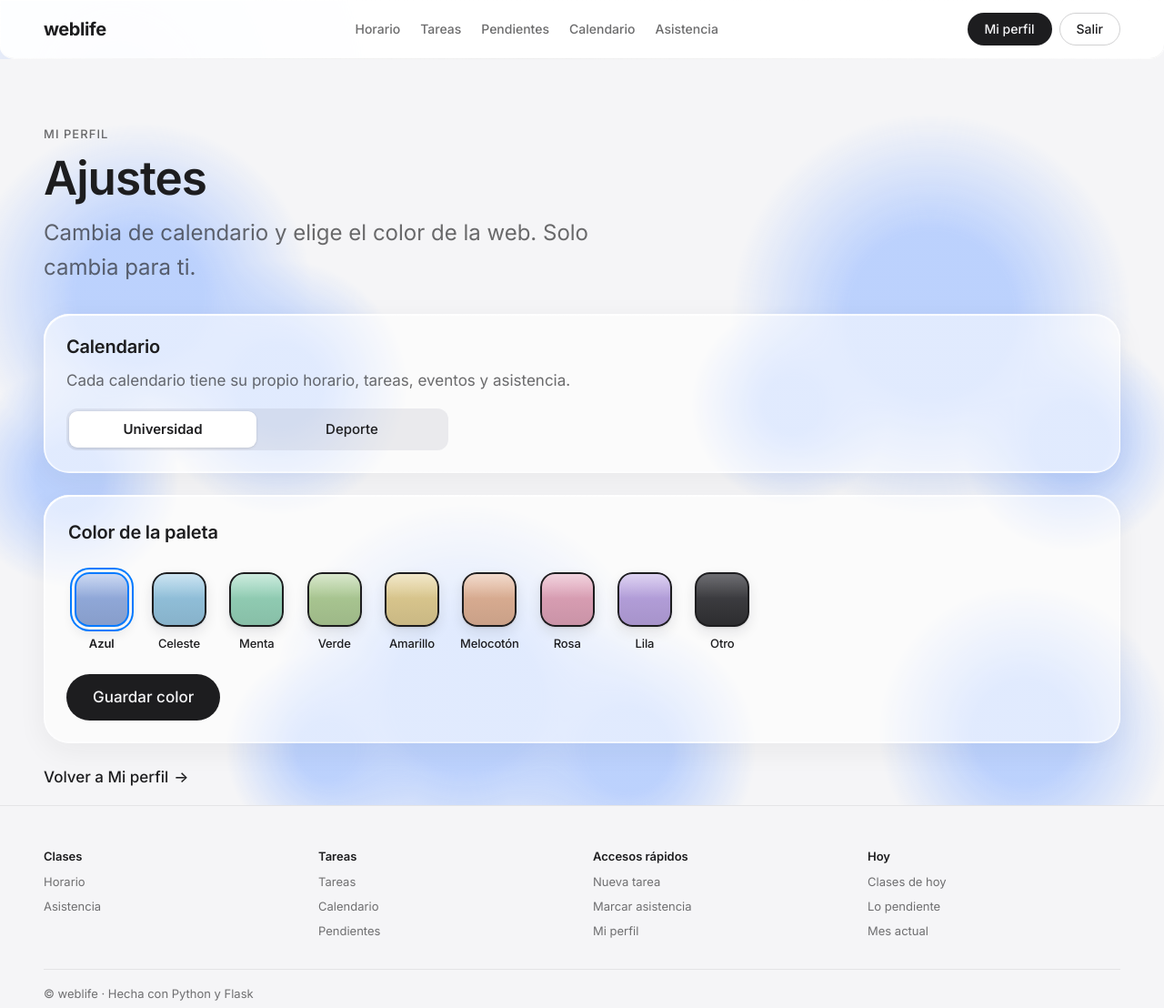
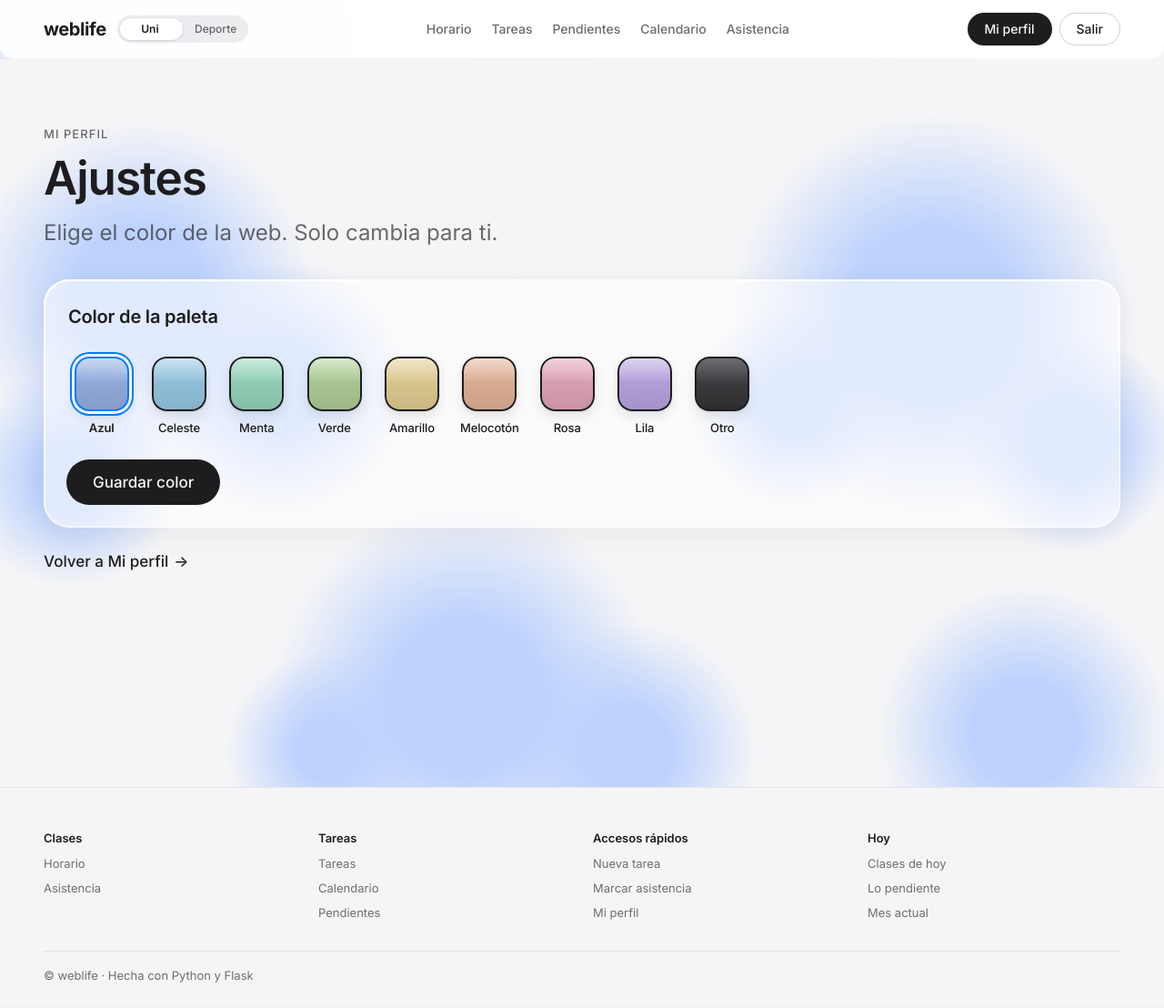
Before and after one commit to Sebasmonsalve00/weblife, a Flask app: page /perfil/ajustes in a window 1280 px wide. Shown: the top 1108 px of the page at 91% size. After the commit the page ends 1080 px from the top, so only its background shows below. Run offline with Flask 3, Linux system fonts and the light colour scheme; the visitor is signed in with stand-in values (Sample User, id 1); data comes from the database, SQL or seed files in the repository.

Commit message:
Interruptor Universidad / Deporte en el header en vez de en Ajustes
Co-Authored-By: Claude Opus 5.5 (1M context) <noreply@anthropic.com>
Claude-Session: https://claude.ai/code/session_01Nu1qxKdyMEdqRTG6SwGY33

```diff
--- a/app.py
+++ b/app.py
@@ -422,13 +422,17 @@ def perfil():
 
 @app.route("/perfil/modo", methods=["POST"])
 def cambiar_modo():
-    """Cambia de calendario: Universidad o Deporte. Cada uno tiene sus propios datos."""
+    """Cambia de calendario: Universidad o Deporte (el interruptor del header). Cada uno tiene sus propios datos."""
     modo = request.form.get("modo")
     if modo in MODOS:
         modificar("UPDATE usuarios SET modo = ? WHERE id = ?", (modo, mi_cuenta()))
         session["modo"] = modo
         flash(contenido.MENSAJES["modo_" + modo])
-    return redirect(url_for("ajustes"))
+    # Volvemos a la página donde estabas (solo rutas de esta web, nunca otra)
+    volver = request.form.get("volver", "")
+    if not volver.startswith("/") or volver.startswith("//"):
+        volver = url_for("inicio")
+    return redirect(volver)
 
 
 @app.route("/perfil/ajustes", methods=["GET", "POST"])
--- a/contenido.py
+++ b/contenido.py
@@ -179,7 +179,7 @@ PERFIL = {
     "avances_titulo": "Mis avances",
     "avances_texto": "Mira tu asistencia y las tareas que has cumplido.",
     "ajustes_titulo": "Ajustes",
-    "ajustes_texto": "Cambia de calendario (Universidad o Deporte) y elige el color de la web.",
+    "ajustes_texto": "Elige el color de la web.",
 }
 
 # ---- Página "Mis avances" ----
--- a/static/app.js
+++ b/static/app.js
@@ -4,6 +4,7 @@
 //  2. Menú móvil (abrir/cerrar con X, Escape o al hacer clic)
 //  3. Animaciones al hacer scroll (.reveal)
 //  4. Validación en vivo de los formularios
+//  5. Interruptor Universidad / Deporte del header
 //  Los tiempos vienen de config_diseno.py (window.WEBLIFE).
 // ============================================================
 
@@ -142,5 +143,21 @@
     prepararFormularios(raiz);
   };
   preparar(document);
+
+  // ---------- 5. Interruptor Universidad / Deporte ----------
+  // La bolita se desliza primero y luego se envía el cambio. Volvemos a la página
+  // que estás viendo (con el scroll continuo la dirección puede haber cambiado).
+  var formModo = document.getElementById("form-modo");
+  if (formModo) {
+    formModo.addEventListener("submit", function (e) {
+      e.preventDefault();
+      formModo.volver.value = location.pathname;
+      var interruptor = formModo.querySelector(".interruptor-modo");
+      interruptor.setAttribute("aria-checked", interruptor.getAttribute("aria-checked") === "true" ? "false" : "true");
+      interruptor.disabled = true;
+      setTimeout(function () { formModo.submit(); }, sinMovimiento ? 0 : 220);
+    });
+  }
+
   window.Weblife = { preparar: preparar };
 })();
--- a/static/estilo.css
+++ b/static/estilo.css
@@ -217,6 +217,29 @@ h3 { font-size: 1.125rem; font-weight: 600; }
   .nav-enlaces { display: flex; gap: 2px; }
   .nav-acciones { display: flex; }
 }
+
+/* Logo + interruptor Universidad / Deporte, juntos a la izquierda */
+.nav-marca { display: flex; align-items: center; gap: 12px; }
+/* Interruptor: píldora gris (como los segmentos) con una bolita blanca que se desliza */
+.interruptor-modo {
+  position: relative; display: inline-grid; grid-template-columns: 1fr 1fr;
+  height: 30px; padding: 3px; border: none; border-radius: 999px;
+  background: rgba(118, 118, 128, 0.12);
+  font: inherit; font-size: 12px; font-weight: 500; color: var(--texto-secundario);
+  cursor: pointer;
+}
+.interruptor-modo:focus-visible { outline: 2px solid var(--color-texto); outline-offset: 2px; }
+.interruptor-bola {
+  position: absolute; top: 3px; bottom: 3px; left: 3px; width: calc(50% - 3px);
+  border-radius: 999px; background: #FFFFFF;
+  box-shadow: 0 1px 3px rgba(29, 29, 31, 0.12), 0 0 0 0.5px rgba(29, 29, 31, 0.04);
+  transition: transform 220ms var(--easing);
+}
+.interruptor-modo[aria-checked="true"] .interruptor-bola { transform: translateX(100%); }
+.interruptor-op { position: relative; display: flex; align-items: center; justify-content: center; padding: 0 10px; transition: color 200ms ease; }
+.interruptor-modo[aria-checked="false"] .op-uni,
+.interruptor-modo[aria-checked="true"] .op-deporte { color: var(--color-texto); font-weight: 600; }
+@media (prefers-reduced-motion: reduce) { .interruptor-bola, .interruptor-op { transition: none; } }
 
 /* Botón hamburguesa: 2 líneas que se convierten en X */
 .hamburguesa {
--- a/templates/ajustes.html
+++ b/templates/ajustes.html
@@ -3,19 +3,7 @@
 {% block titulo %}Ajustes{% endblock %}
 {% block contenido %}
 {{ encabezado({"etiqueta": "Mi perfil", "titulo": "Ajustes",
-               "subtitulo": "Cambia de calendario y elige el color de la web. Solo cambia para ti."}) }}
-
-{# Calendario: Universidad (todo lo de siempre) o Deporte. Cada uno guarda sus datos aparte. #}
-<form method="post" action="{{ url_for('cambiar_modo') }}" class="formulario reveal ajustes-modo">
-  <h2 class="subtitulo-chico">Calendario</h2>
-  <p class="ajustes-nota">Cada calendario tiene su propio horario, tareas, eventos y asistencia.</p>
-  <div class="segmentos segmentos-grandes" role="group" aria-label="Elegir calendario">
-    {% for valor, nombre in [("universidad", "Universidad"), ("deporte", "Deporte")] %}
-      <button class="segmento {{ 'activo' if modo == valor }}" name="modo" value="{{ valor }}"
-              aria-pressed="{{ 'true' if modo == valor else 'false' }}">{{ nombre }}</button>
-    {% endfor %}
-  </div>
-</form>
+               "subtitulo": "Elige el color de la web. Solo cambia para ti."}) }}
 
 <form method="post" class="formulario reveal ajustes-color">
   <fieldset>
--- a/templates/base.html
+++ b/templates/base.html
@@ -43,7 +43,22 @@
   <!-- ===== Barra de navegación (fija arriba, difuminada) ===== -->
   <header class="nav" id="nav">
     <div class="nav-interior">
-      <a href="{{ url_for('inicio') }}" class="logo">{{ texto.nombre_sitio }}</a>
+      <div class="nav-marca">
+        <a href="{{ url_for('inicio') }}" class="logo">{{ texto.nombre_sitio }}</a>
+        {% if session.usuario_id %}
+          <!-- Interruptor Universidad / Deporte: cada calendario guarda sus datos aparte -->
+          <form method="post" action="{{ url_for('cambiar_modo') }}" class="en-linea" id="form-modo">
+            <input type="hidden" name="modo" value="{{ 'universidad' if modo == 'deporte' else 'deporte' }}">
+            <input type="hidden" name="volver" value="{{ request.path }}">
+            <button class="interruptor-modo" role="switch" aria-checked="{{ 'true' if modo == 'deporte' else 'false' }}"
+                    aria-label="Calendario de Deporte" title="Cambiar entre Universidad y Deporte">
+              <span class="interruptor-bola" aria-hidden="true"></span>
+              <span class="interruptor-op op-uni" aria-hidden="true">Uni</span>
+              <span class="interruptor-op op-deporte" aria-hidden="true">Deporte</span>
+            </button>
+          </form>
+        {% endif %}
+      </div>
 
       <!-- Enlaces del centro (escritorio) -->
       <nav class="nav-enlaces" aria-label="Principal">
```
